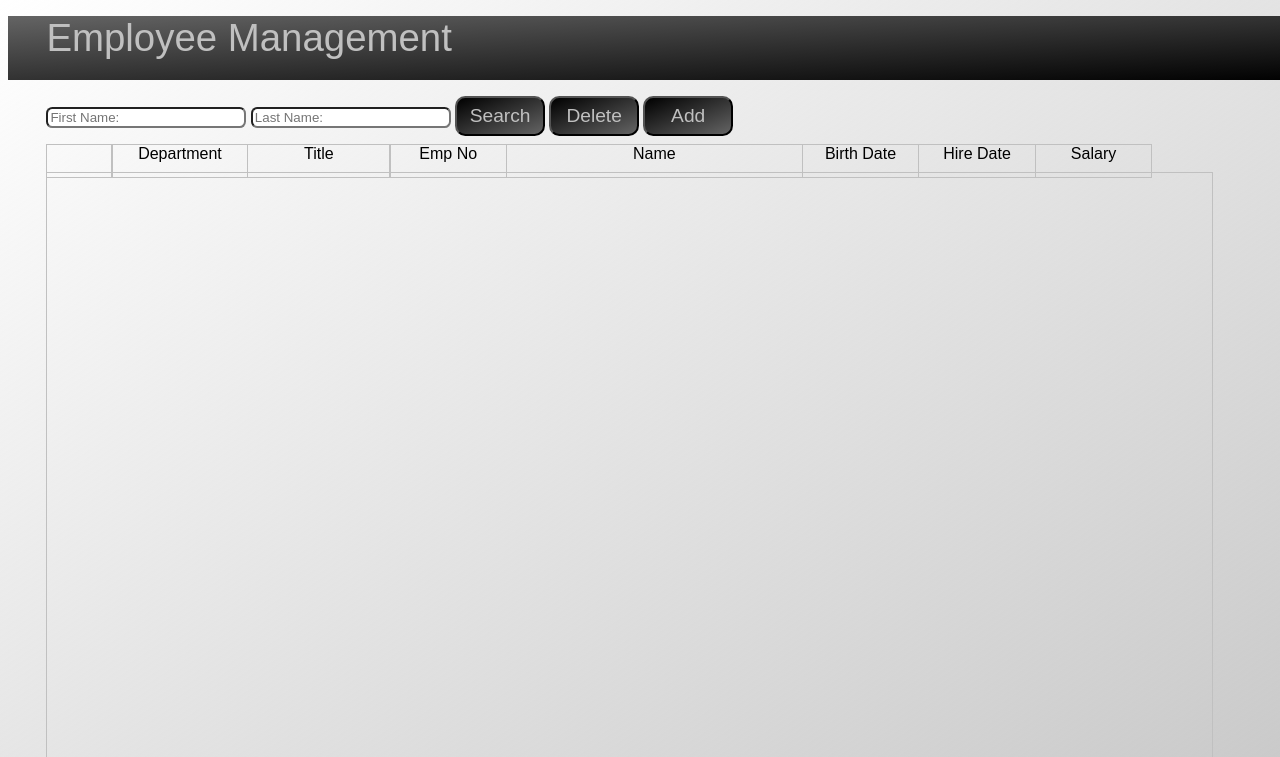
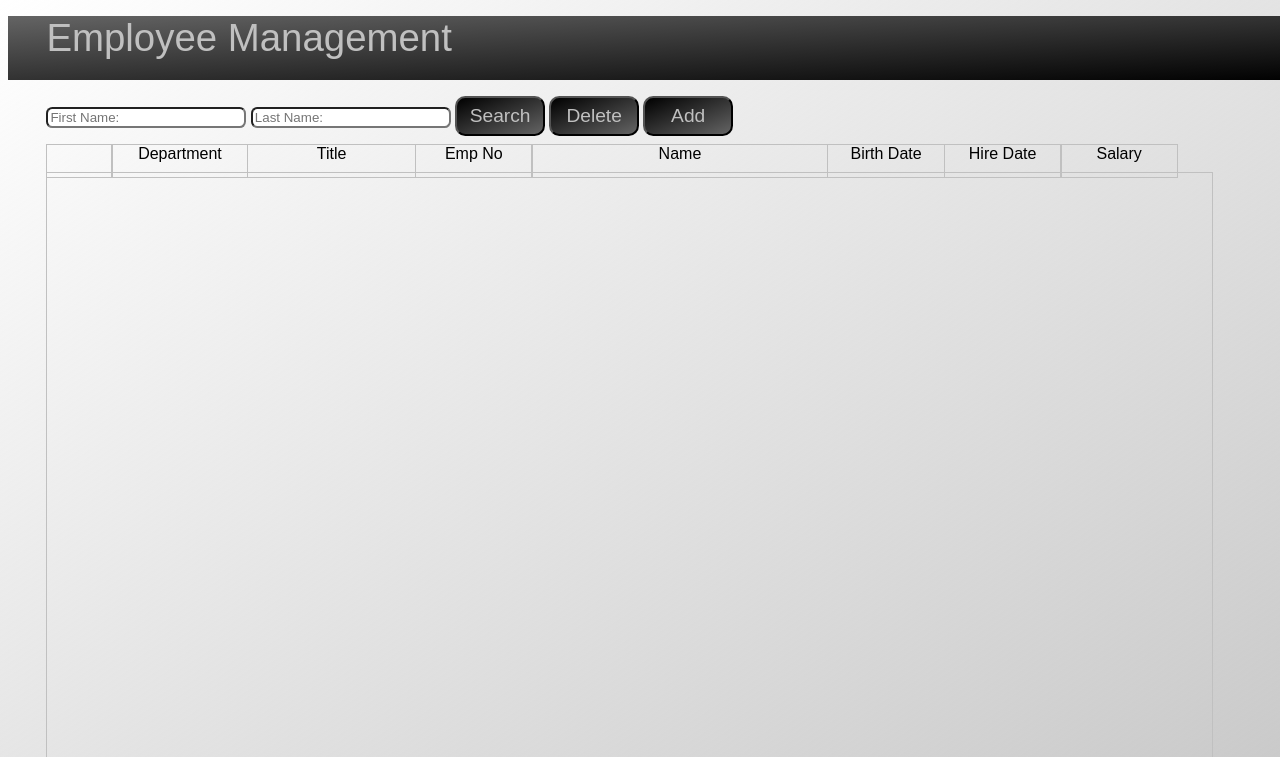
Before and after one commit to Indominu/H2-Clientside, a PHP site: page / in a window 1280 px wide; the page is wider, and only the part inside the window is pictured. Shown: the top 757 px of that part. Run offline with PHP 8.4, Linux system fonts and the light colour scheme.

Commit message:
Add files via upload

```diff
--- a/index.js
+++ b/index.js
@@ -69,7 +69,7 @@
                div.setAttribute('class', "testClass");
                html="&nbsp;<input id='"+listFromPhp[i][2]+"' type='checkbox' class='deleteAction' style='display:none'>";
                html+="&nbsp;<div id='"+listFromPhp[i][2]+"' class='nameLine' style='width:15.2vw;'>"+listFromPhp[i][0].toString().replace(/\,/g,' ')+"</div>";
-               html+="&nbsp;<div id='"+listFromPhp[i][2]+"' class='nameLine' style='width:11vw;'>"+listFromPhp[i][1].toString().replace(/\,/g,' ')+"</div>";
+               html+="&nbsp;<div id='"+listFromPhp[i][2]+"' class='nameLine' style='width:13vw;'>"+listFromPhp[i][1].toString().replace(/\,/g,' ')+"</div>";
                html+="&nbsp;<div id='"+listFromPhp[i][2]+"' class='nameLine' style='width:6vw;text-align: center;'>"+listFromPhp[i][2].toString().replace(/\,/g,' ')+"</div>";
                html+="&nbsp;<div id='"+listFromPhp[i][2]+"' class='nameLine' style='width:23vw;'>"+listFromPhp[i][3]+" "+listFromPhp[i][4]+"</div>";
                html+="&nbsp;<div id='"+listFromPhp[i][2]+"' class='nameLine' style='width:9vw;text-align: center;'>"+listFromPhp[i][5].toString().replace(/\,/g,' ')+"</div>";
--- a/index.php
+++ b/index.php
@@ -21,7 +21,7 @@
         <div style="padding-left:3.4vw;margin-top:1vh;">
             <div class="title" style="width:5vw">&nbsp;</div>
             <div class="title" style="width:10.5vw">Department</div>
-            <div class="title" style="width:11vw">Title</div>
+            <div class="title" style="width:13vw">Title</div>
             <div class="title" style="width:9vw">Emp No</div>
             <div class="title" style="width:23vw">Name</div>
             <div class="title" style="width:9vw">Birth Date</div>
```
